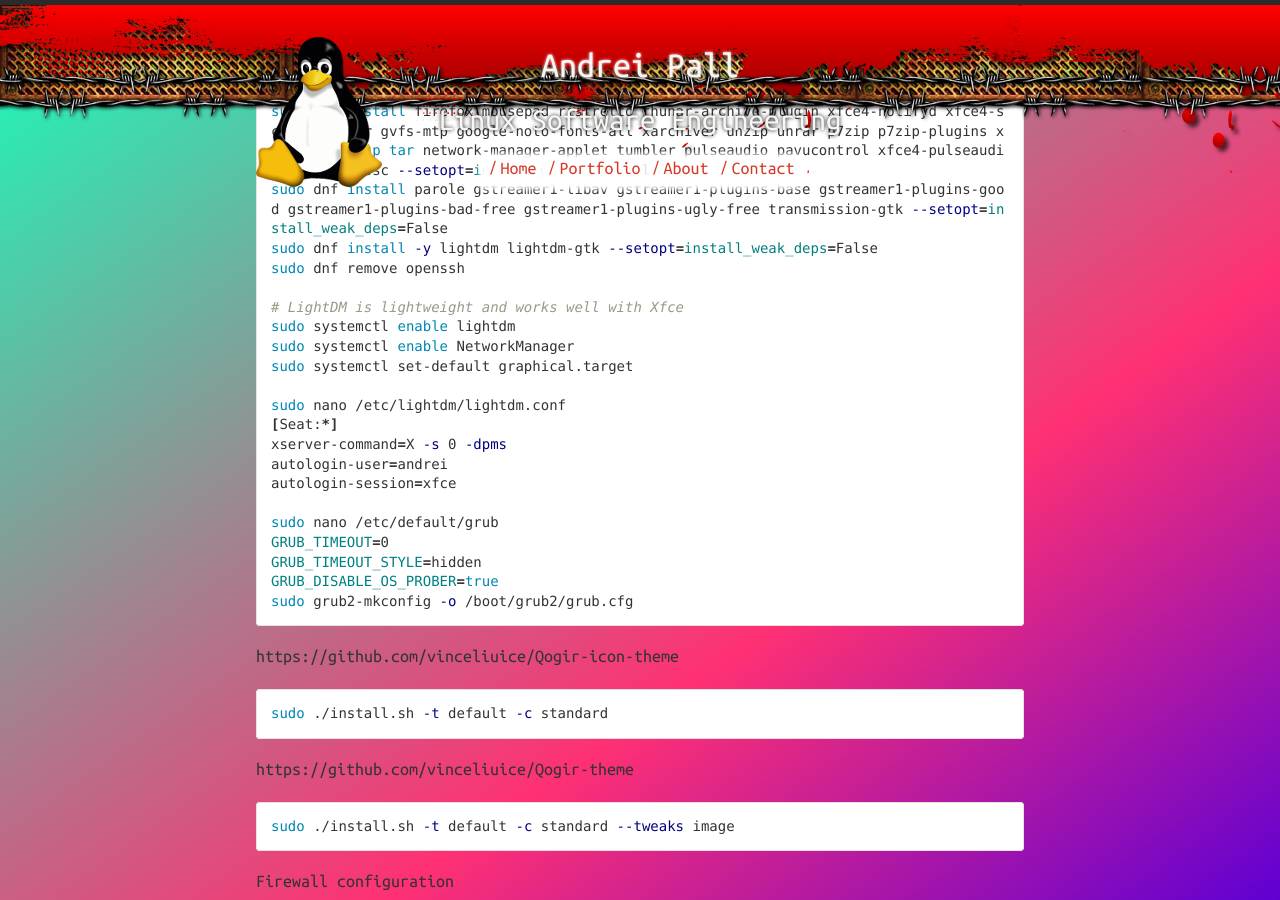
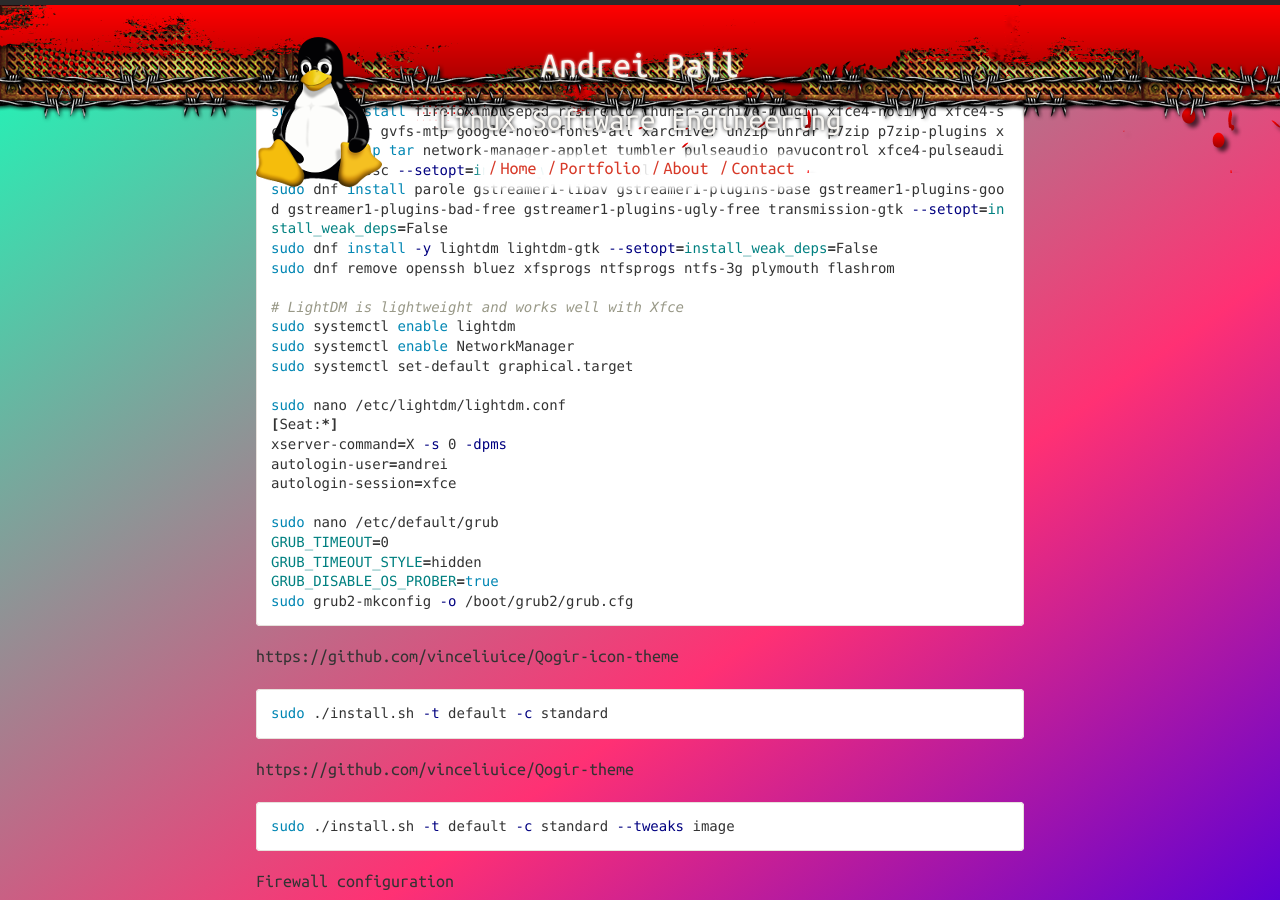
Before and after one commit to andreipall/andreipall.github.io, a Jekyll site: the page built from _posts/2025-10-02-fedora-with-xfce-installation-guide.markdown, in a window 1280 px wide and 900 px high, scrolled down 646 px. Built offline with Jekyll 4.4.1, drawn with Linux system fonts in a browser that asks for light colours; comment, search, counter and statistics services are not loaded.

Commit message:
Update 2025-10-02-fedora-with-xfce-installation-guide.markdown

```diff
--- a/_posts/2025-10-02-fedora-with-xfce-installation-guide.markdown
+++ b/_posts/2025-10-02-fedora-with-xfce-installation-guide.markdown
@@ -20,7 +20,7 @@ sudo dnf install -y exo garcon thunar thunar-volman tumbler xfce4-appfinder xfce
 sudo dnf install firefox mousepad ristretto thunar-archive-plugin xfce4-notifyd xfce4-screenshooter gvfs-mtp google-noto-fonts-all xarchiver unzip unrar p7zip p7zip-plugins xdg-utils gzip tar network-manager-applet tumbler pulseaudio pavucontrol xfce4-pulseaudio-plugin sassc --setopt=install_weak_deps=False
 sudo dnf install parole gstreamer1-libav gstreamer1-plugins-base gstreamer1-plugins-good gstreamer1-plugins-bad-free gstreamer1-plugins-ugly-free transmission-gtk --setopt=install_weak_deps=False
 sudo dnf install -y lightdm lightdm-gtk --setopt=install_weak_deps=False
-sudo dnf remove openssh
+sudo dnf remove openssh bluez xfsprogs ntfsprogs ntfs-3g plymouth flashrom
 
 # LightDM is lightweight and works well with Xfce
 sudo systemctl enable lightdm
```
